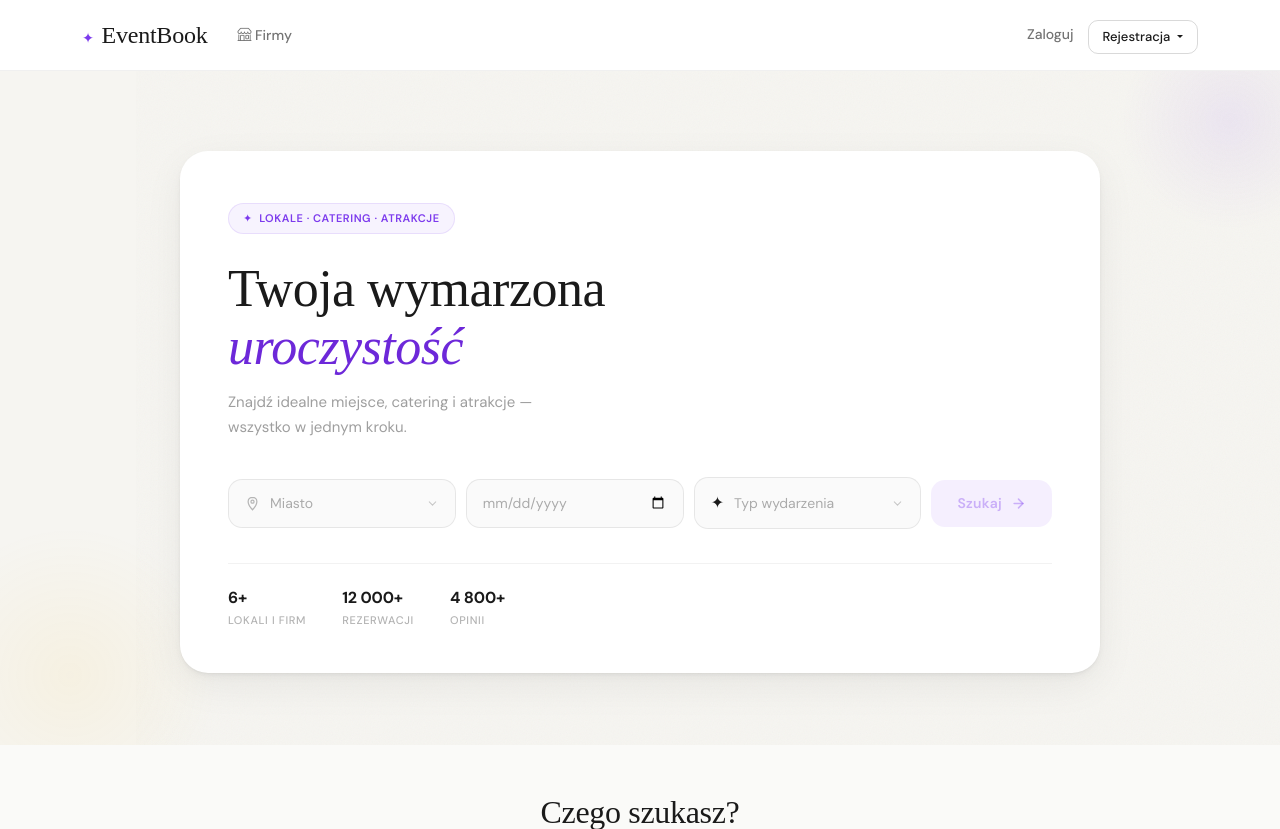
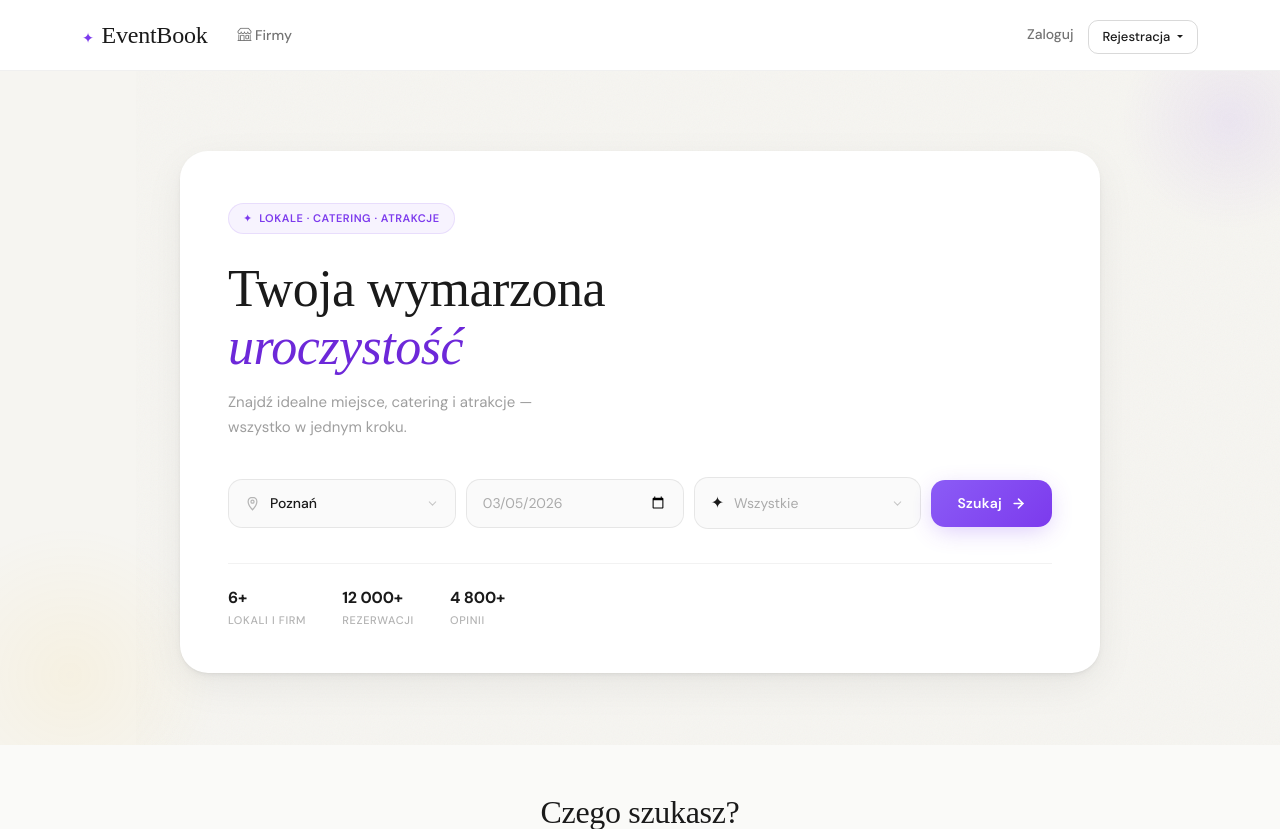
Before and after one commit to JanBober21/mojevent, a Django app: page / in a window 1280 px wide. Shown: the top 829 px of the page. Run offline with Django 5.2, Linux system fonts and the light colour scheme; data comes from the database, SQL or seed files in the repository; data that the repository does not hold is empty; parts of the project's set-up code (start-up, migrations or seed data) failed here and were passed over; some web fonts are replaced.

Commit message:
Hero: domyslne wartosci - Poznan, dzisiejsza data, Wszystkie typy

```diff
--- a/templates/bookings/home.html
+++ b/templates/bookings/home.html
@@ -33,9 +33,9 @@
         <!-- Search form -->
         <form action="{% url 'restaurant_list' %}" method="get" id="hero-form">
             <!-- Hidden inputs updated by JS dropdowns -->
-            <input type="hidden" name="city" id="city-hidden" value="">
+            <input type="hidden" name="city" id="city-hidden" value="Poznań">
             <input type="hidden" name="firm_type" id="type-hidden" value="">
-            <input type="hidden" name="event_date" id="date-hidden" value="">
+            <input type="hidden" name="event_date" id="date-hidden" value="{% now 'Y-m-d' %}">
 
             <div class="hero-search-row">
 
@@ -47,14 +47,14 @@
                             <path d="M12 2C8.13 2 5 5.13 5 9c0 5.25 7 13 7 13s7-7.75 7-13c0-3.87-3.13-7-7-7z"/>
                             <circle cx="12" cy="9" r="2.5"/>
                         </svg>
-                        <span class="dd-label" id="city-label">Miasto</span>
+                        <span class="dd-label selected" id="city-label">Poznań</span>
                         <svg class="hero-dd-chevron" width="13" height="13" viewBox="0 0 24 24" fill="none"
                              stroke="rgba(0,0,0,0.2)" stroke-width="2" stroke-linecap="round">
                             <polyline points="6 9 12 15 18 9"/>
                         </svg>
                     </div>
                     <div class="hero-dd-panel" id="city-panel">
-                        <div class="hero-dd-option" data-value="Poznań">Poznań</div>
+                        <div class="hero-dd-option active" data-value="Poznań">Poznań</div>
                         <div class="hero-dd-option" data-value="Warszawa">Warszawa</div>
                         <div class="hero-dd-option" data-value="Kraków">Kraków</div>
                         <div class="hero-dd-option" data-value="Wrocław">Wrocław</div>
@@ -67,13 +67,13 @@
 
                 <!-- Date -->
                 <input type="date" class="hero-date-input" id="event-date-input"
-                       min="{% now 'Y-m-d' %}" placeholder=" ">
+                       min="{% now 'Y-m-d' %}" value="{% now 'Y-m-d' %}" placeholder=" ">
 
                 <!-- Type dropdown -->
                 <div class="hero-dd-wrap" id="type-dd-wrap">
                     <div class="hero-dd-trigger" id="type-trigger">
                         <span class="dd-icon opt-icon" id="type-icon">✦</span>
-                        <span class="dd-label" id="type-label">Typ wydarzenia</span>
+                        <span class="dd-label" id="type-label">Wszystkie</span>
                         <svg class="hero-dd-chevron" width="13" height="13" viewBox="0 0 24 24" fill="none"
                              stroke="rgba(0,0,0,0.2)" stroke-width="2" stroke-linecap="round">
                             <polyline points="6 9 12 15 18 9"/>
@@ -88,7 +88,7 @@
                 </div>
 
                 <!-- Search button -->
-                <button type="submit" class="hero-search-btn" id="hero-search-btn" disabled>
+                <button type="submit" class="hero-search-btn active" id="hero-search-btn">
                     Szukaj
                     <svg width="15" height="15" viewBox="0 0 24 24" fill="none"
                          stroke="currentColor" stroke-width="2.5" stroke-linecap="round">
```
